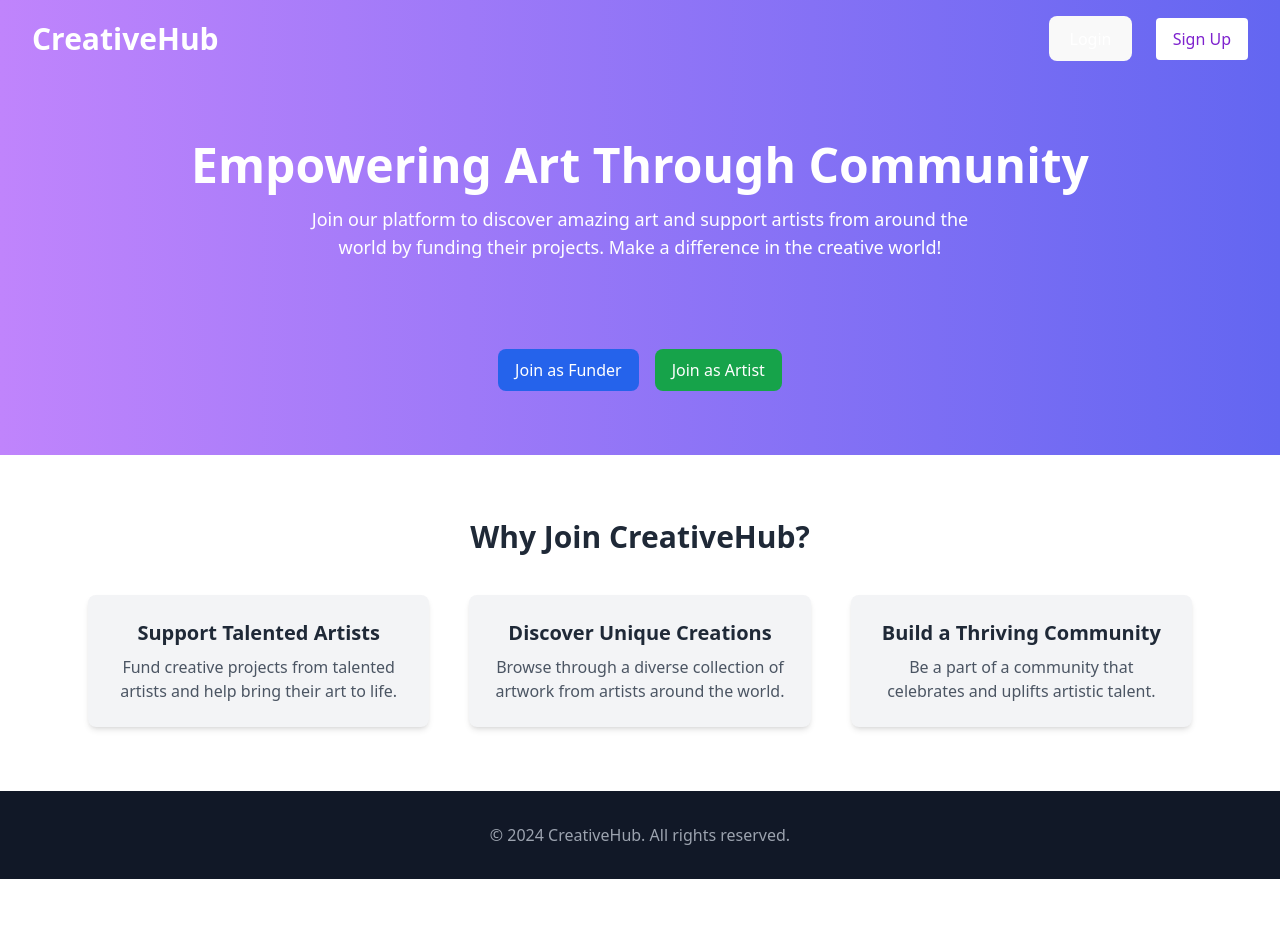
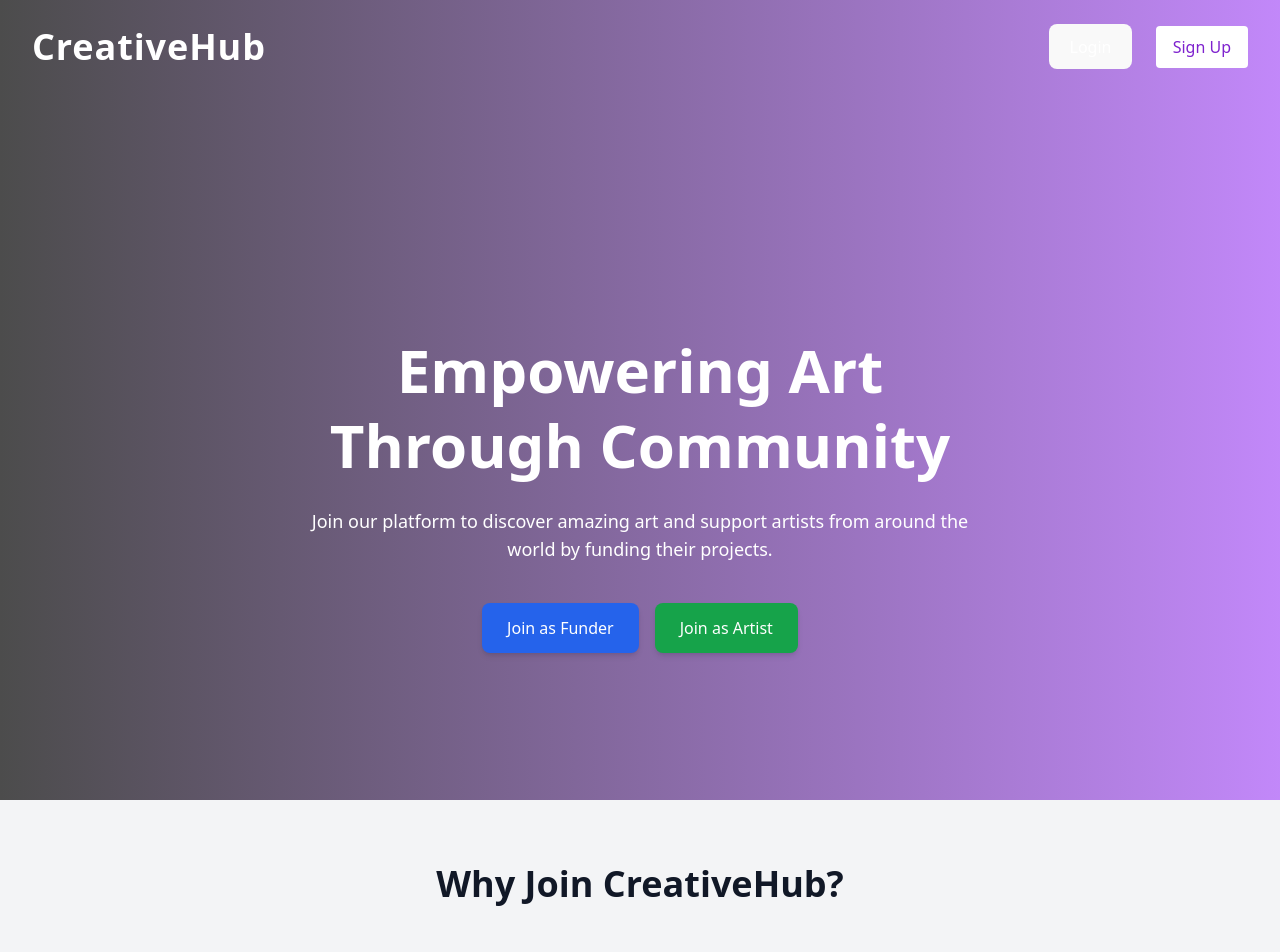
Before and after one commit to yuvrajgrover6/capstone_project, a React (Vite) app: page / in a window 1280 px wide. Shown: the top 952 px of the page. Before the commit the page ends 879 px from the top, so only its background shows below. Built offline with nearby package versions, Linux system fonts and the light colour scheme.

Commit message:
Welcome page rewamp

```diff
--- a/package.json
+++ b/package.json
@@ -15,6 +15,7 @@
     "postcss": "^8.4.47",
     "react": "^18.3.1",
     "react-dom": "^18.3.1",
+    "react-icons": "^5.3.0",
     "react-router-dom": "^6.26.2",
     "tailwindcss": "^3.4.13"
   },
--- a/src/pages/WelcomePage.tsx
+++ b/src/pages/WelcomePage.tsx
@@ -1,13 +1,11 @@
 import React, { useState } from "react";
-import { Link } from "react-router-dom";
-import { LoginModal } from "../components/LoginModal";
-import { SignupModal } from "../components/SignupModal";
 import Modal from "../components/Modal";
 import SignupForm from "../components/SignupForm";
+import LoginForm from "../components/LoginForm";
+import { FaPaintBrush, FaGlobe, FaUsers } from "react-icons/fa";
 
 const WelcomePage: React.FC = () => {
   const [isLoginOpen, setLoginOpen] = useState(false);
-  const [isSignupOpen, setSignupOpen] = useState(false);
   const [isModalOpen, setIsModalOpen] = useState(false);
   const [isFunderSignup, setIsFunderSignup] = useState(false);
 
@@ -21,19 +19,21 @@ const WelcomePage: React.FC = () => {
     setIsModalOpen(true);
   };
 
-  // const openFunderSignup = () => {
-  //   setFunderSignup(true);
-  //   setSignupOpen(true);
-  // };
-  // const openSignup = () => {
-  //   setFunderSignup(false);
-  //   setSignupOpen(true);
-  // };
   return (
-    <div className="min-h-screen w-screen w-full bg-gradient-to-r from-purple-400 to-indigo-500 text-white font-sans">
-      {/* Header */}
-      <header className="flex justify-between items-center py-4 px-8">
-        <h1 className="text-3xl font-bold">CreativeHub</h1>
+    <div className="min-h-screen w-screen text-white font-sans">
+      {/* Header with Background Image */}
+      <header
+        className="relative h-screen w-full bg-cover bg-center"
+        style={{
+          backgroundImage: `url(("./assets/your-image.jpg")})`,
+        }}
+      >
+        {/* Gradient Overlay */}
+        <div className="absolute inset-0 bg-gradient-to-r from-black/70 to-purple-500/70"></div>
+
+        {/* Header Content */}
+        <div className="relative flex justify-between items-center py-6 px-8 z-10">
+          <h1 className="text-4xl font-bold tracking-wide">CreativeHub</h1>
           <nav className="space-x-6">
             <button
               onClick={() => setLoginOpen(true)}
@@ -42,88 +42,70 @@ const WelcomePage: React.FC = () => {
               Login
             </button>
             <button
-            onClick={() => setSignupOpen(true)}
+              onClick={() => setIsModalOpen(true)}
               className="bg-white text-purple-700 px-4 py-2 rounded hover:bg-gray-100"
             >
               Sign Up
             </button>
           </nav>
-      </header>
+        </div>
 
-      {/* Hero Section */}
-      <main className="flex flex-col items-center justify-center text-center px-6 py-16">
-        <h2 className="text-5xl font-bold mb-4">
-          Empowering Art Through Community
+        {/* Hero Text */}
+        <main className="relative z-10 flex flex-col items-center justify-center text-center px-6 py-16 h-full">
+          <h2 className="text-6xl font-bold mb-6 leading-tight">
+            Empowering Art <br /> Through Community
           </h2>
-        <p className="max-w-2xl mb-8 text-lg">
+          <p className="max-w-2xl mb-10 text-lg">
             Join our platform to discover amazing art and support artists from
-          around the world by funding their projects. Make a difference in the
-          creative world!
+            around the world by funding their projects.
           </p>
-
-        <div className="flex space-x-4 mt-6">
-          {/* <Link
-            to="/explore"
-            className="bg-white text-purple-700 font-semibold px-6 py-3 rounded-lg shadow-md hover:bg-gray-100 transition"
-          >
-            Explore Art
-          </Link>
-
-          <button
-            onClick={openFunderSignup}
-            className="bg-indigo-600 font-semibold px-6 py-3 rounded-lg shadow-md hover:bg-indigo-700 transition"
-          >
-            Join as Funder
-          </button> */}
-          <div className="mt-8 space-x-4">
+          <div className="space-x-4">
             <button
               onClick={handleFunderSignupClick}
-              className="bg-blue-600 text-white px-4 py-2 rounded-lg"
+              className="bg-blue-600 text-white px-6 py-3 rounded-lg shadow-md hover:bg-blue-700 transition"
             >
               Join as Funder
             </button>
-
             <button
               onClick={handleArtistSignupClick}
-              className="bg-green-600 text-white px-4 py-2 rounded-lg"
+              className="bg-green-600 text-white px-6 py-3 rounded-lg shadow-md hover:bg-green-700 transition"
             >
               Join as Artist
             </button>
           </div>
-        </div>
         </main>
+      </header>
 
       {/* Features Section */}
-      <section className="py-16 bg-white text-gray-800">
+      <section className="py-16 bg-gray-100 text-gray-800">
         <div className="max-w-6xl mx-auto px-6">
-          <h3 className="text-3xl font-semibold text-center mb-10">
+          <h3 className="text-4xl font-semibold text-center mb-12 text-gray-900">
             Why Join CreativeHub?
           </h3>
-          <div className="grid grid-cols-1 sm:grid-cols-2 lg:grid-cols-3 gap-10">
+          <div className="grid grid-cols-1 sm:grid-cols-2 lg:grid-cols-3 gap-12">
             <FeatureCard
+              icon={<FaPaintBrush />}
               title="Support Talented Artists"
               description="Fund creative projects from talented artists and help bring their art to life."
             />
             <FeatureCard
+              icon={<FaGlobe />}
               title="Discover Unique Creations"
               description="Browse through a diverse collection of artwork from artists around the world."
             />
             <FeatureCard
+              icon={<FaUsers />}
               title="Build a Thriving Community"
               description="Be a part of a community that celebrates and uplifts artistic talent."
             />
           </div>
         </div>
       </section>
+
       {/* Modals */}
-      {isLoginOpen && <LoginModal onClose={() => setLoginOpen(false)} />}
-      {isSignupOpen && (
-        <SignupModal
-          onClose={() => setSignupOpen(false)}
-          isFunderSignup={isFunderSignup}
-        />
-      )}
-
+      <Modal isOpen={isLoginOpen} onClose={() => setLoginOpen(false)}>
+        <LoginForm onClose={() => setLoginOpen(false)} />
+      </Modal>
       <Modal isOpen={isModalOpen} onClose={() => setIsModalOpen(false)}>
         <SignupForm
           type={isFunderSignup ? "user" : "artist"}
@@ -132,19 +114,22 @@ const WelcomePage: React.FC = () => {
       </Modal>
 
       {/* Footer */}
-      <footer className="bg-gray-900 py-8 text-center text-gray-400">
+      <footer className="bg-gradient-to-r from-indigo-900 to-purple-800 py-8 text-center text-gray-200">
         <p>© 2024 CreativeHub. All rights reserved.</p>
       </footer>
     </div>
   );
 };
 
-const FeatureCard: React.FC<{ title: string; description: string }> = ({
-  title,
-  description,
-}) => (
-  <div className="p-6 bg-gray-100 rounded-lg shadow-md text-center">
-    <h4 className="text-xl font-semibold mb-2">{title}</h4>
+// Feature Card Component
+const FeatureCard: React.FC<{
+  icon: any;
+  title: string;
+  description: string;
+}> = ({ icon, title, description }) => (
+  <div className="p-6 bg-white rounded-lg shadow-lg hover:shadow-2xl transition transform hover:scale-105 text-center">
+    <div className="text-5xl mb-4 flex justify-center items-center">{icon}</div>
+    <h4 className="text-xl font-semibold mb-2 text-gray-900">{title}</h4>
     <p className="text-gray-600">{description}</p>
   </div>
 );
```
Also changed, not shown: src/assets/header_image.jpg (added), 1 other file (tests, documents, lock files or other folders). Lines whose indentation alone changed are shown as unchanged.
